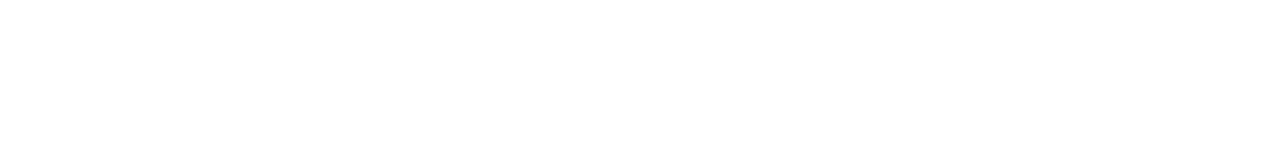
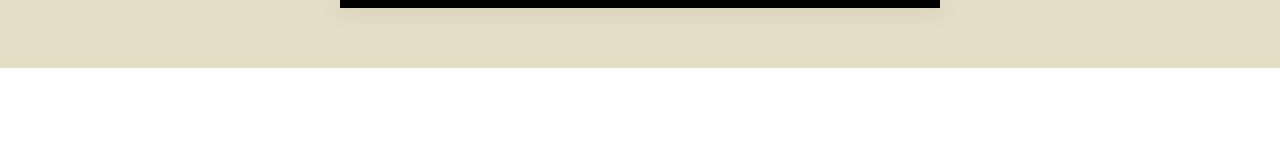
Before and after one commit to StraetenMax/12HtmlEmail, a plain HTML site: page index.html in a window 1280 px wide. Drawn offline with Linux system fonts and the light colour scheme.

Commit message:
mise en place de la structure: wrapper et main

```diff
--- a/index.html
+++ b/index.html
@@ -23,6 +23,15 @@
                 width: 100%;
                 table-layout: fixed;
                 background-color: #e5dec7;
+                padding-bottom: 60px;
+            }
+            .main{
+                width: 100%;
+                max-width:600px;
+                background-color: #ffffff;
+                font-family: sans-serif;
+                color: #4a4a4a;
+                box-shadow: 0 0 25px rgba(0, 0, 0, .15);
             }
         </style>
     </head>
@@ -30,6 +39,10 @@
         <center class="wrapper">
             <table class="main" width="100%">
 <!-- BORDER -->
+                <tr>
+                    <td height="8" style="background-color:#000000;">
+                    </td>
+                </tr>
 <!-- LOGO & SOCIAL MEDIA SECTION -->
 <!-- BANNER IMAGE -->
 <!-- TITLE, TEXT & BUTTON -->
```
